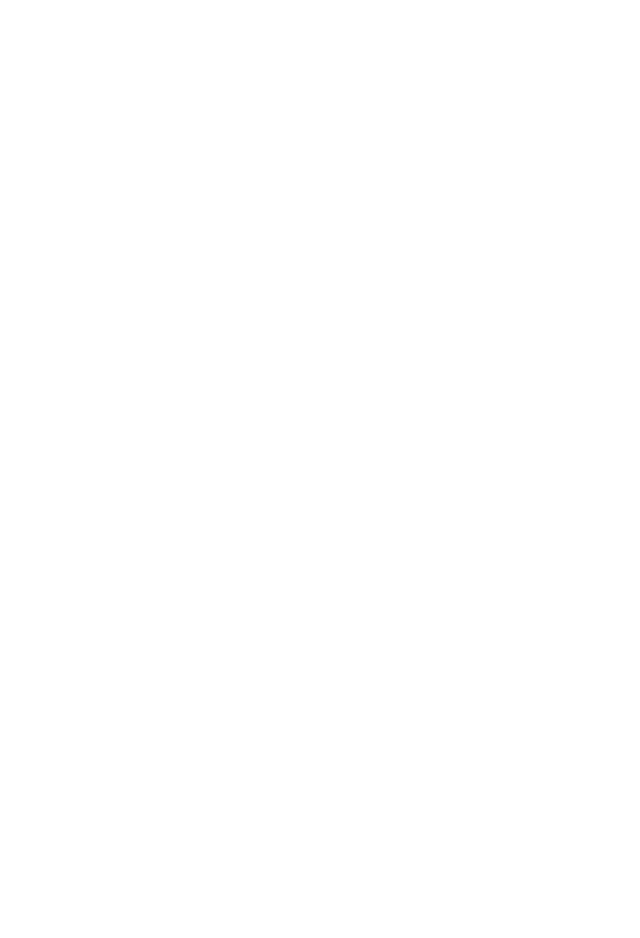
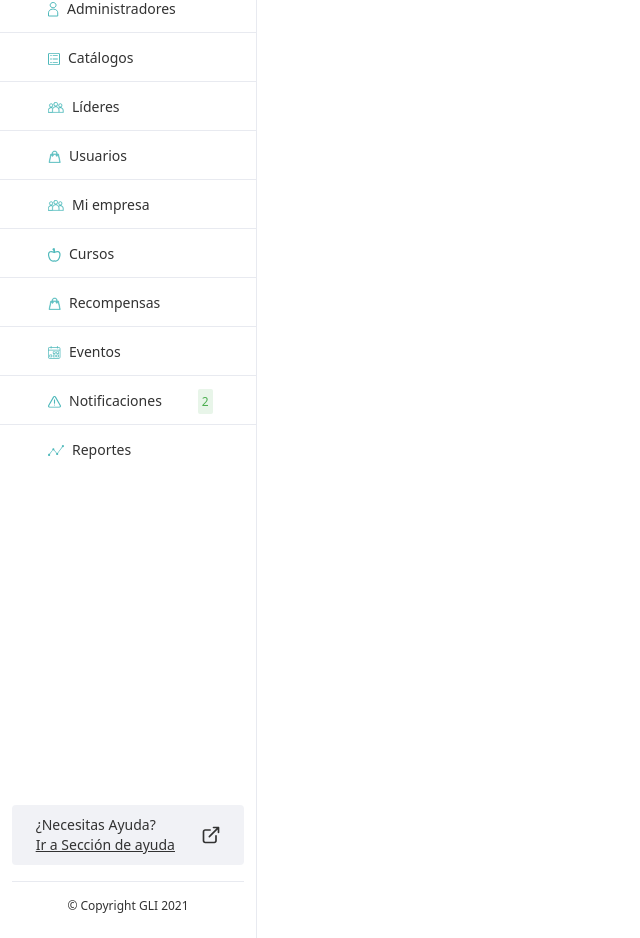
Before and after one commit to alejandro28100/appLabTests, a Next.js app: page / in a window 1280 px wide. Shown: the part 120-1058 px from the top of the page, without its empty margins (0-640 px from the left). Before the commit the page ends 800 px from the top, so only its background shows below. Built offline with nearby package versions, Linux system fonts and the light colour scheme.

Commit message:
Add Sidebar component

```diff
--- /dev/null
+++ b/components/Sidebar/Link.tsx
@@ -0,0 +1,40 @@
+import React, { FC } from 'react';
+
+interface Link {
+	href?: string;
+	/** URL of an svg file */
+	logo: string;
+	/** Whether the link is active */
+	active?: boolean;
+	/** Text content */
+	label: string;
+	/**
+	 * Number that represents the notification user has on a given section
+	 * it will be displayed as a small badge
+	 * */
+	notificationNum?: number;
+}
+
+const Link: FC<Link> = ({ href, label, logo, active, notificationNum }) => {
+	return (
+		<li
+			className={`w-[256px] h-[49px] pl-12 hover:bg-terciary ${active && 'bg-terciary'}
+			border-t-[1px] boder-b-[1px] border-terciary`}
+		>
+			<a className="inline-block w-full h-full py-3" href={href}>
+				<img aria-hidden="true" className="inline-block" src={logo} />
+				<span className="ml-2 text-sm">{label}</span>
+				{(notificationNum as number) > 0 && (
+					<span className="bg-[#E8F5E9] text-xs text-[#4CAF50] p-1 font-medium h-5 rounded-sm ml-9">
+						{notificationNum}
+					</span>
+				)}
+			</a>
+		</li>
+	);
+};
+Link.defaultProps = {
+	active: false,
+	notificationNum: 0
+};
+export default Link;
--- /dev/null
+++ b/components/Sidebar/Sidebar.tsx
@@ -0,0 +1,41 @@
+import React, { FC } from 'react';
+import Image from 'next/image';
+import Link from './Link';
+const Sidebar: FC = (props) => {
+	return (
+		<div className="w-[257px] flex-col border-r-[1px] border-terciary">
+			<header className="flex justify-center align-center py-[22px]">
+				<Image src="/assets/svgs/logo.svg" width={72} height={59} />
+			</header>
+			<nav className="flex-1 pb-80">
+				<ul className="flex flex-col">
+					<Link label="Administradores" href="/" logo="/assets/svgs/person.svg" />
+					<Link label="Catálogos" href="/" logo="/assets/svgs/catalogue.svg" />
+					<Link label="Líderes" href="/" logo="/assets/svgs/peopleGroup.svg" />
+					<Link label="Usuarios" href="/" logo="/assets/svgs/bag.svg" />
+					<Link label="Mi empresa" href="/" logo="/assets/svgs/peopleGroup.svg" />
+					<Link label="Cursos" href="/" logo="/assets/svgs/apple.svg" />
+					<Link label="Recompensas" href="/" logo="/assets/svgs/bag.svg" />
+					<Link label="Eventos" href="/" logo="/assets/svgs/calendar.svg" />
+					<Link label="Notificaciones" href="/" logo="/assets/svgs/warning.svg" notificationNum={2} />
+					<Link label="Reportes" href="/" logo="/assets/svgs/graph.svg" />
+				</ul>
+			</nav>
+			<footer className="text-center text-xs m-3 mb-6">
+				<div className="text-left flex justify-around bg-terciary/60 p-[10px] rounded">
+					<div className="text-sm">
+						¿Necesitas Ayuda? <br />
+						<a className="underline" href="/">
+							Ir a Sección de ayuda
+						</a>
+					</div>
+					<img src="/assets/svgs/external-link.svg" />
+				</div>
+				<hr className="h-px my-4 text-terciary" />
+				© Copyright GLI 2021
+			</footer>
+		</div>
+	);
+};
+
+export default Sidebar;
--- a/pages/index.tsx
+++ b/pages/index.tsx
@@ -1,18 +1,19 @@
+import { Fragment } from 'react';
 import { NextPage } from 'next';
 import Head from 'next/head';
+import Sidebar from 'components/Sidebar/Sidebar';
 
 const Home: NextPage = () => {
 	return (
-		<div>
+		<Fragment>
 			<Head>
 				<title>App Lab Test</title>
 				<meta name="description" content="Front-End technical test at AppLab" />
 			</Head>
-
-			<main>
-				<h1 className="text-6xl bg-red-100/50">Hello World</h1>
-			</main>
-		</div>
+			<div className="flex">
+				<Sidebar />
+			</div>
+		</Fragment>
 	);
 };
 
```
